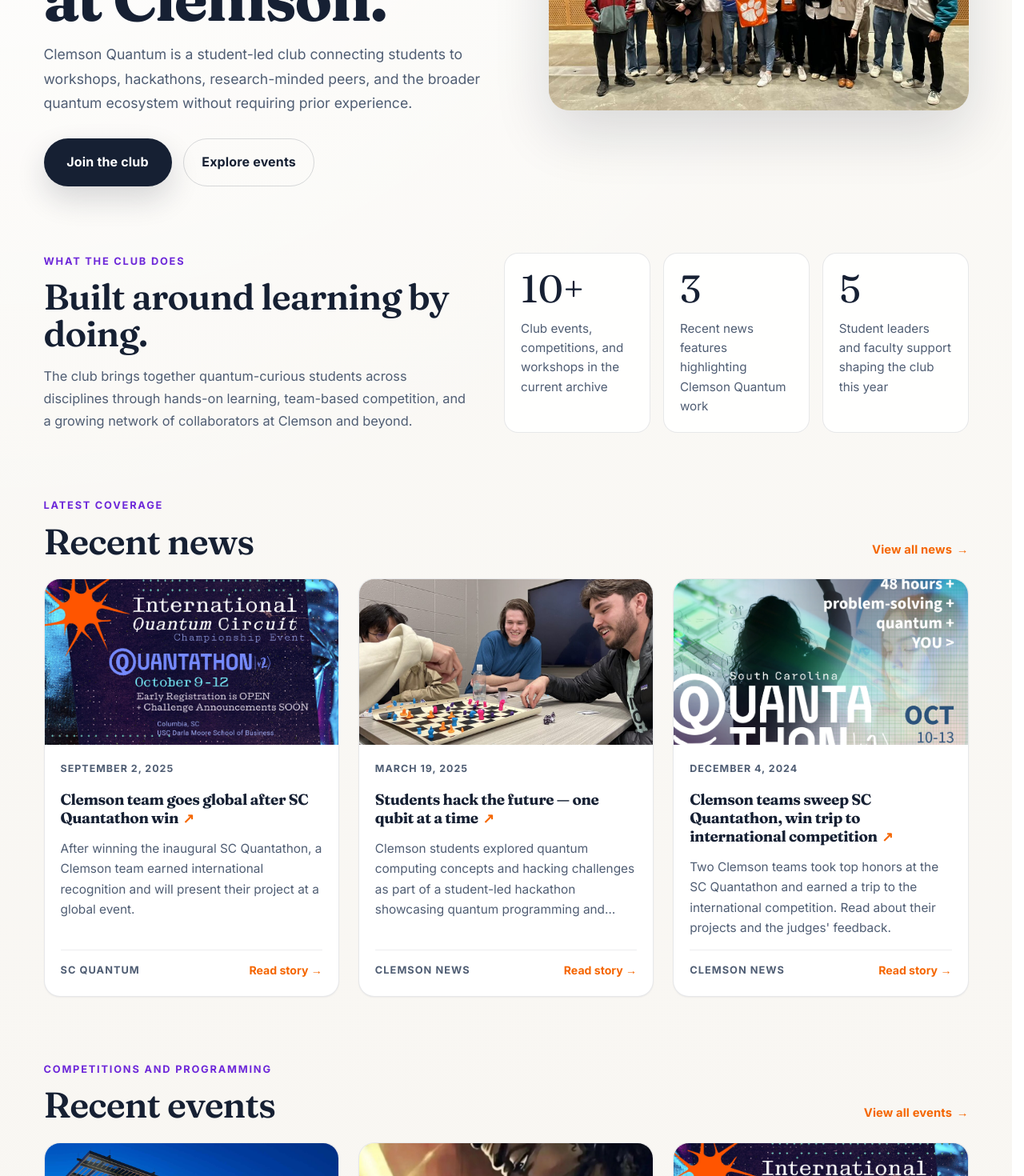
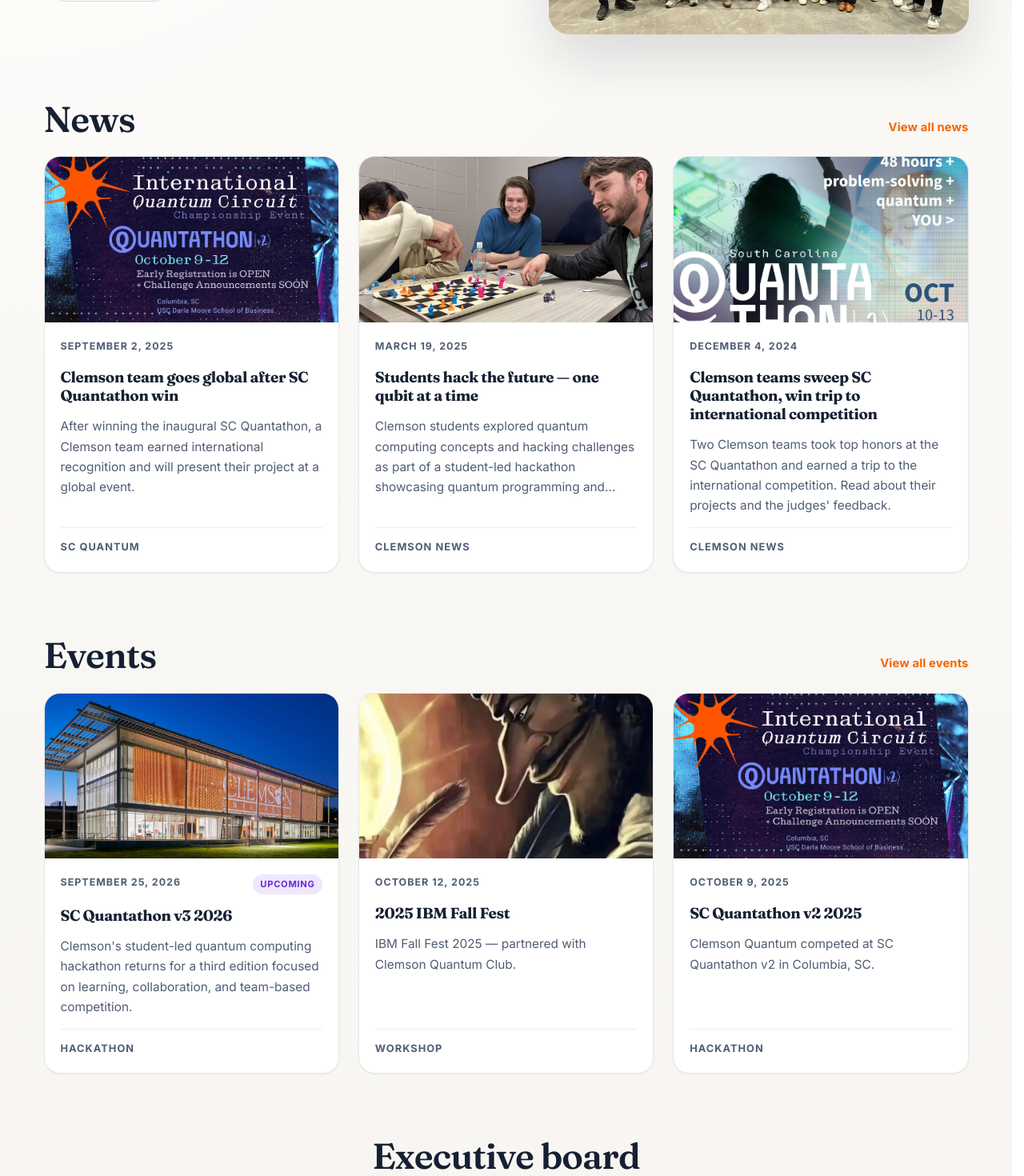
Before and after one commit to ClemsonQuantum/ClemsonQuantum.github.io, a Next.js app: page / in a window 1280 px wide. Shown: the part 520-1990 px from the top of the page at 80% size. Built offline with nearby package versions, Linux system fonts and the light colour scheme.

Commit message:
main page and nav bar changes

```diff
--- a/app/page.tsx
+++ b/app/page.tsx
@@ -38,41 +38,17 @@ export default function HomePage() {
         'Event',
     }));
 
-  const proofItems = [
-    {
-      value: `${hackathons.length + workshops.length + meetings.length}+`,
-      label: 'Club events, competitions, and workshops in the current archive',
-    },
-    {
-      value: `${newsItems.length}`,
-      label: 'Recent news features highlighting Clemson Quantum work',
-    },
-    {
-      value: `${boardMembers.length}`,
-      label: 'Student leaders and faculty support shaping the club this year',
-    },
-  ];
-
   return (
     <>
       <section className="home-hero">
         <div className="home-hero__content">
-          <p className="home-hero__eyebrow">Clemson Quantum Club</p>
-          <h1 className="home-hero__title">
-            Quantum education, competition, and community at Clemson.
-          </h1>
+          <h1 className="home-hero__title">Clemson Quantum Club</h1>
           <p className="home-hero__subtitle">
-            Clemson Quantum is a student-led club connecting students to
-            workshops, hackathons, research-minded peers, and the broader
-            quantum ecosystem without requiring prior experience.
+            Clemson has a student-led quantum club. We participate in
+            hackathons, host workshops and seminars, and meet biweekly to learn
+            and build together.
           </p>
           <div className="home-hero__ctas">
-            <Link
-              href="/get-involved/"
-              className="home-hero__cta home-hero__cta--primary"
-            >
-              Join the club
-            </Link>
             <Link
               href="/events/"
               className="home-hero__cta home-hero__cta--secondary"
@@ -90,34 +66,13 @@ export default function HomePage() {
         </div>
       </section>
 
-      <section className="home-proof">
-        <div className="home-proof__intro">
-          <p className="home-proof__eyebrow">What the club does</p>
-          <h2 className="home-section__title">Built around learning by doing.</h2>
-          <p className="home-section__lead">
-            The club brings together quantum-curious students across disciplines
-            through hands-on learning, team-based competition, and a growing
-            network of collaborators at Clemson and beyond.
-          </p>
-        </div>
-        <div className="home-proof__grid">
-          {proofItems.map((item) => (
-            <div key={item.label} className="home-proof__item">
-              <span className="home-proof__value">{item.value}</span>
-              <p className="home-proof__label">{item.label}</p>
-            </div>
-          ))}
-        </div>
-      </section>
-
       <section className="home-section">
         <div className="home-section__header">
           <div>
-            <p className="home-section__eyebrow">Latest coverage</p>
-            <h2 className="home-section__title">Recent news</h2>
+            <h2 className="home-section__title">News</h2>
           </div>
           <Link href="/news/" className="view-all-link">
-            View all news <span aria-hidden="true">&rarr;</span>
+            View all news
           </Link>
         </div>
         <div className="preview-grid">
@@ -130,11 +85,10 @@ export default function HomePage() {
       <section className="home-section">
         <div className="home-section__header">
           <div>
-            <p className="home-section__eyebrow">Competitions and programming</p>
-            <h2 className="home-section__title">Recent events</h2>
+            <h2 className="home-section__title">Events</h2>
           </div>
           <Link href="/events/" className="view-all-link">
-            View all events <span aria-hidden="true">&rarr;</span>
+            View all events
           </Link>
         </div>
         <div className="preview-grid">
@@ -156,7 +110,6 @@ export default function HomePage() {
       <section className="home-section home-section--board">
         <div className="home-section__header">
           <div>
-            <p className="home-section__eyebrow">Leadership</p>
             <h2 className="home-section__title">Executive board</h2>
           </div>
         </div>
--- a/assets/css/style.css
+++ b/assets/css/style.css
@@ -1353,10 +1353,15 @@ footer {
 
 /* Skip-to-content link — hidden until focused via keyboard */
 .skip-link {
-  position: absolute;
-  top: -100px;
+  position: fixed;
+  top: var(--space-sm);
   left: var(--space-md);
   z-index: 10000;
+  width: 1px;
+  height: 1px;
+  overflow: hidden;
+  clip-path: inset(50%);
+  white-space: nowrap;
   padding: var(--space-sm) var(--space-md);
   background: var(--color-accent);
   color: #fff;
@@ -1365,11 +1370,14 @@ footer {
   font-size: 0.9rem;
   text-decoration: none;
   border-radius: var(--radius-sm);
-  transition: top 0.15s ease-out;
-}
-
-.skip-link:focus {
-  top: var(--space-sm);
+}
+
+.skip-link:focus-visible {
+  width: auto;
+  height: auto;
+  overflow: visible;
+  clip-path: none;
+  white-space: normal;
   outline: 2px solid #fff;
   outline-offset: -4px;
 }
@@ -3508,13 +3516,6 @@ main {
   overflow: hidden;
 }
 
-.preview-card__external {
-  display: inline-block;
-  margin-left: 0.35rem;
-  color: var(--color-accent);
-  font-size: 0.9em;
-}
-
 .preview-card__summary {
   margin: 0;
   color: var(--color-text-secondary);
@@ -3529,8 +3530,6 @@ main {
 .preview-card__footer {
   display: flex;
   align-items: center;
-  justify-content: space-between;
-  gap: 1rem;
   margin-top: auto;
   padding-top: 0.9rem;
   border-top: 1px solid rgba(22, 32, 51, 0.08);
@@ -3542,13 +3541,6 @@ main {
   font-weight: 700;
   letter-spacing: 0.08em;
   text-transform: uppercase;
-}
-
-.preview-card__action {
-  color: var(--color-accent);
-  font-size: 0.88rem;
-  font-weight: 700;
-  white-space: nowrap;
 }
 
 .home-hero {
@@ -3565,8 +3557,8 @@ main {
   margin: 0;
   padding: 0;
   color: var(--color-text);
-  font-size: clamp(3rem, 6vw, 5.4rem);
-  line-height: 0.92;
+  font-size: clamp(2.35rem, 4.5vw, 3.7rem);
+  line-height: 1;
   text-align: left;
 }
 
@@ -3721,9 +3713,18 @@ main {
   padding-bottom: clamp(3rem, 5vw, 4rem);
 }
 
+.home-section--board .home-section__header {
+  justify-content: center;
+  text-align: center;
+}
+
+.home-section--board .home-section__title {
+  text-align: center;
+}
+
 .board-members-list {
   max-width: 1000px;
-  margin: 0;
+  margin: 0 auto;
   padding: 0;
   display: flex;
   flex-direction: column;
@@ -3743,6 +3744,11 @@ main {
   transition: none;
 }
 
+.board-member:hover {
+  box-shadow: none;
+  border-color: rgba(22, 32, 51, 0.12);
+}
+
 .board-member:last-child {
   border-bottom: 1px solid rgba(22, 32, 51, 0.12);
 }
@@ -3927,6 +3933,10 @@ footer {
     flex-direction: column;
   }
 
+  .home-section--board .home-section__header {
+    align-items: center;
+  }
+
   .board-member {
     grid-template-columns: 1fr;
     gap: 0;
@@ -3935,6 +3945,11 @@ footer {
     border-radius: 1.15rem;
     background: var(--color-surface);
     box-shadow: var(--shadow-sm);
+  }
+
+  .board-member:hover {
+    box-shadow: var(--shadow-sm);
+    border-color: rgba(22, 32, 51, 0.1);
   }
 
   .board-member + .board-member {
@@ -4377,3 +4392,162 @@ main:has(.hackathon-page) {
     width: 96px;
   }
 }
+
+@media (prefers-color-scheme: dark) {
+  :root {
+    --color-bg: #0f0d13;
+    --color-surface: #1a1625;
+    --color-text: #e5e2eb;
+    --color-text-secondary: #aaa3b8;
+    --color-accent: #fb923c;
+    --color-accent-hover: #fdba74;
+    --color-accent-light: #2d2015;
+    --color-accent-900: #181225;
+    --color-accent-950: #0f0d13;
+    --color-orange: #fb923c;
+    --color-orange-light: #2d2015;
+    --color-border: rgba(229, 226, 235, 0.14);
+    --color-nav-bg: #0f0d13;
+    --color-nav-text: #f8fafc;
+    --color-violet: #c4b5fd;
+    --color-violet-light: #2d2044;
+    --shadow-sm: 0 1px 2px rgba(0, 0, 0, 0.28);
+    --shadow-md: 0 18px 40px rgba(0, 0, 0, 0.34);
+    --shadow-lg: 0 24px 60px rgba(0, 0, 0, 0.42);
+  }
+
+  body {
+    background:
+      radial-gradient(circle at top left, rgba(45, 32, 68, 0.42), transparent 32%),
+      linear-gradient(180deg, #14101c 0%, var(--color-bg) 100%);
+  }
+
+  .nav {
+    background: rgba(15, 13, 19, 0.88);
+    border-bottom-color: rgba(229, 226, 235, 0.1);
+  }
+
+  .nav--scrolled {
+    box-shadow: 0 18px 30px rgba(0, 0, 0, 0.24);
+    border-bottom-color: rgba(229, 226, 235, 0.14);
+  }
+
+  .nav-link:hover,
+  .nav-link:focus-visible,
+  .nav-dropdown-link:hover,
+  .nav-dropdown-link:focus-visible {
+    background: rgba(229, 226, 235, 0.08);
+  }
+
+  .nav-dropdown-panel,
+  .dropdown-submenu-content,
+  .search-results-dropdown {
+    border-color: rgba(229, 226, 235, 0.12);
+    background: var(--color-surface);
+    box-shadow: 0 24px 60px rgba(0, 0, 0, 0.36);
+  }
+
+  .nav-dropdown-link--view-all {
+    border-top-color: rgba(229, 226, 235, 0.1);
+  }
+
+  .search {
+    border-color: rgba(229, 226, 235, 0.14);
+    background: rgba(26, 22, 37, 0.82);
+  }
+
+  .search:focus-within {
+    border-color: rgba(251, 146, 60, 0.44);
+    box-shadow: 0 0 0 4px rgba(251, 146, 60, 0.14);
+  }
+
+  .preview-card,
+  .hackathon-detail-card,
+  .hackathon-schedule-day,
+  .hackathon-track,
+  .hackathon-prize-tier,
+  .hackathon-resource-card {
+    border-color: rgba(229, 226, 235, 0.12);
+    background: rgba(26, 22, 37, 0.92);
+  }
+
+  .preview-card:hover,
+  .preview-card:focus-visible {
+    border-color: rgba(251, 146, 60, 0.34);
+  }
+
+  .preview-card__media,
+  .home-hero__visual,
+  .board-member__avatar {
+    background: #211b2d;
+  }
+
+  .preview-card__footer,
+  .board-member,
+  .board-member:last-child,
+  .hackathon-section + .hackathon-section,
+  .hackathon-schedule-day td {
+    border-color: rgba(229, 226, 235, 0.12);
+  }
+
+  .board-member:hover {
+    border-color: rgba(229, 226, 235, 0.12);
+  }
+
+  .home-hero__cta--primary,
+  .hackathon-cta,
+  .hackathon-schedule-day h3 {
+    color: #0f0d13;
+    background: var(--color-text);
+  }
+
+  .home-hero__cta--primary:hover,
+  .hackathon-cta:hover {
+    color: #0f0d13;
+    background: #f4f0fa;
+  }
+
+  .home-hero__cta--secondary {
+    color: var(--color-text);
+    border-color: rgba(229, 226, 235, 0.18);
+  }
+
+  .home-hero__cta--secondary:hover {
+    color: var(--color-text);
+    background: rgba(229, 226, 235, 0.08);
+  }
+
+  .board-member__toggle {
+    border-color: rgba(229, 226, 235, 0.14);
+  }
+
+  .footer-links a,
+  .footer-copy {
+    color: rgba(248, 250, 252, 0.84);
+  }
+
+}
+
+@media (prefers-color-scheme: dark) and (max-width: 767px) {
+  .nav-links {
+    background: rgba(15, 13, 19, 0.98);
+  }
+
+  .dropdown-submenu-content {
+    background: transparent;
+    box-shadow: none;
+  }
+
+  .board-member {
+    border-color: rgba(229, 226, 235, 0.12);
+    background: var(--color-surface);
+  }
+
+  .board-member:hover {
+    border-color: rgba(229, 226, 235, 0.12);
+  }
+
+  .board-member:last-child {
+    border-bottom-color: rgba(229, 226, 235, 0.12);
+  }
+}
--- a/components/Header.tsx
+++ b/components/Header.tsx
@@ -136,9 +136,6 @@ export default function Header({ navData }: HeaderProps) {
   const dropdownHandlers = (id: Exclude<DropdownId, null>) => ({
     onMouseEnter: () => {
       setOpenDropdown(id);
-      if (id === 'events' && openSubmenu === null) {
-        setOpenSubmenu('hackathons');
-      }
     },
     onMouseLeave: () => {
       setOpenDropdown((cur) => (cur === id ? null : cur));
@@ -148,9 +145,6 @@ export default function Header({ navData }: HeaderProps) {
     },
     onFocus: () => {
       setOpenDropdown(id);
-      if (id === 'events' && openSubmenu === null) {
-        setOpenSubmenu('hackathons');
-      }
     },
     onBlur: (e: ReactFocusEvent<HTMLDivElement>) => {
       if (!e.currentTarget.contains(e.relatedTarget as Node)) {
--- a/components/PreviewCard.tsx
+++ b/components/PreviewCard.tsx
@@ -44,7 +44,6 @@ export default function PreviewCard({
 }: PreviewCardProps) {
   const footerLabel = kind === 'news' ? getSourceLabel(item) : metaLabel;
   const summary = item.summary ?? item.excerpt;
-  const actionLabel = kind === 'news' ? 'Read story' : 'View details';
 
   return (
     <a
@@ -68,19 +67,13 @@ export default function PreviewCard({
           )}
           {badge && <span className="preview-card__badge">{badge}</span>}
         </div>
-        <h3 className="preview-card__title">
-          {item.title}
-          {item.isExternal && (
-            <span className="preview-card__external" aria-hidden="true">↗</span>
-          )}
-        </h3>
+        <h3 className="preview-card__title">{item.title}</h3>
         {summary && <p className="preview-card__summary">{summary}</p>}
-        <div className="preview-card__footer">
-          <span className="preview-card__label">{footerLabel}</span>
-          <span className="preview-card__action">
-            {actionLabel} <span aria-hidden="true">&rarr;</span>
-          </span>
-        </div>
+        {footerLabel && (
+          <div className="preview-card__footer">
+            <span className="preview-card__label">{footerLabel}</span>
+          </div>
+        )}
       </div>
     </a>
   );
```
Lines whose indentation alone changed are shown as unchanged.
